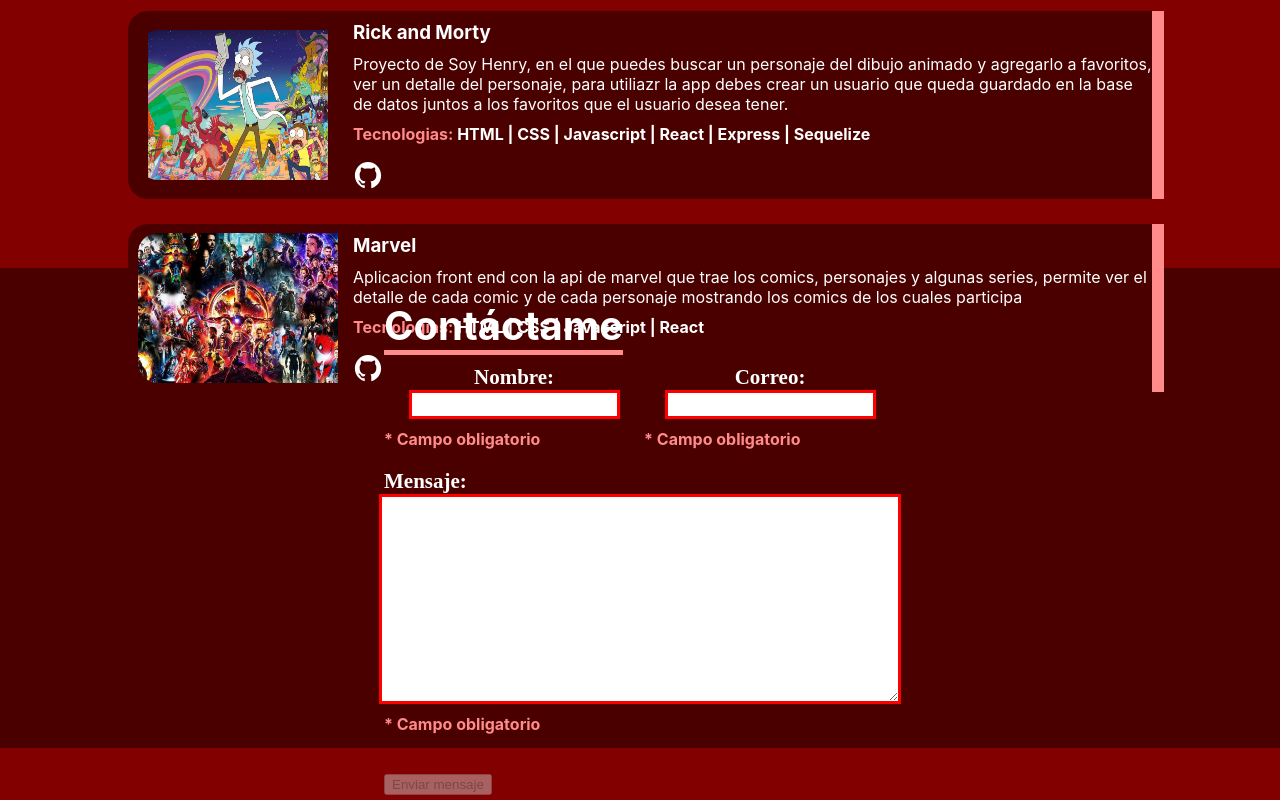
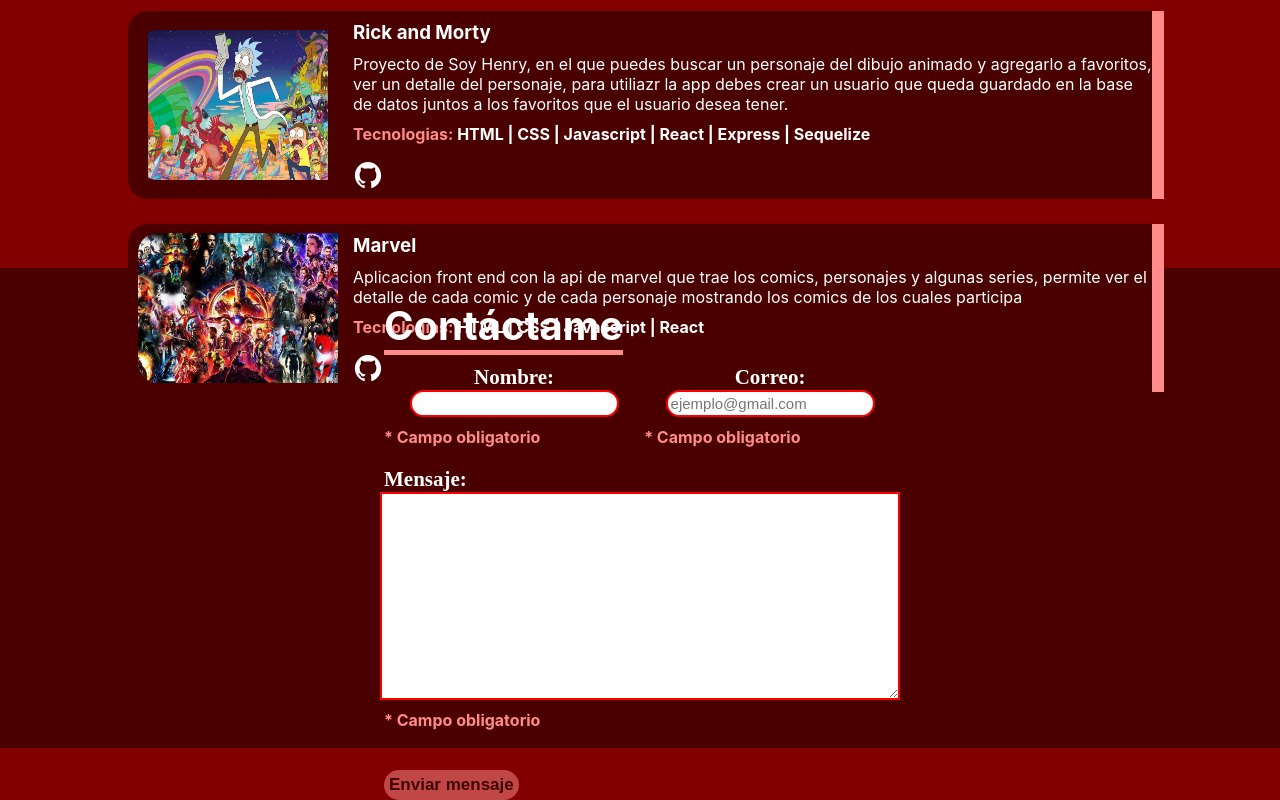
Before and after one commit to fran-itria/portafolio, a React (Create React App) app in the folder Front/: page / in a window 1280 px wide. Shown: the part 2132-2932 px from the top of the page. Built offline with nearby package versions, Linux system fonts and the light colour scheme.

Commit message:
Styles contact component

```diff
--- a/Front/src/components/contact/contact.jsx
+++ b/Front/src/components/contact/contact.jsx
@@ -12,7 +12,7 @@
 
   const validate = (inputs, setErrors) => {
     let error = {};
-    const regexEmail = /^[A-Z0-9._%+-]+@[A-Z0-9.-]+\.[A-Z]{3}$/i
+    const regexEmail = /^[A-Z0-9._%+-]+@[A-Z0-9.-]+\.[A-Z]{3}$/i;
 
     if (inputs.name.length == 0) {
       error.name = "Campo obligatorio";
@@ -20,7 +20,7 @@
 
     if (inputs.email.length == 0) {
       error.email = "Campo obligatorio";
-    } else if (!regexEmail.test(inputs.email)){
+    } else if (!regexEmail.test(inputs.email)) {
       error.email = "Debe ser un correo válido";
     } else delete error.email;
 
@@ -77,6 +77,7 @@
               name="email"
               onChange={(event) => handleInput(event)}
               className={errors.email ? style.inputError : style.input}
+              placeholder="ejemplo@gmail.com"
             ></input>
             {errors.email ? (
               <div className={style.error}>
@@ -93,6 +94,7 @@
             className={errors && errors.message ? style.areaError : style.area}
             name="message"
             onChange={(event) => handleInput(event)}
+            spellCheck='true'
           ></textarea>
           {errors.message ? (
             <div className={style.errorMensaje}>
@@ -104,11 +106,13 @@
         </div>
         <div className={style.button}>
           {Object.keys(errors).length > 0 ? (
-            <button type="submit" disabled>
+            <button type="submit" disabled className={style.enviar}>
               Enviar mensaje
             </button>
           ) : (
-            <button type="submit">Enviar mensaje</button>
+            <button type="submit" className={style.enviar}>
+              Enviar mensaje
+            </button>
           )}
         </div>
       </form>
--- a/Front/src/components/contact/contact.module.css
+++ b/Front/src/components/contact/contact.module.css
@@ -41,15 +41,16 @@
 .input{
     font-size: 15px;
     border: none;
-    border: solid 3px rgb(0, 255, 0);
+    border: solid 2px rgb(0, 255, 0);
     padding: 3px;
-    /* height: 50px; */
+    border-radius: 20px;
 }
 .inputError{
     font-size: 15px;
     border: none;
-    border: solid 3px rgb(255, 0, 0);
+    border: solid 2px rgb(255, 0, 0);
     padding: 3px;
+    border-radius: 25px;
 }
 
 .mensaje{
@@ -62,11 +63,15 @@
 .area{
     width: 40%;
     height: 200px;
+    border-radius: 0px;
+    font-size: 15px;
+    border: solid 2px rgb(0, 255, 0);
 }
 .areaError{
     width: 40%;
     height: 200px;
-    border: solid red 3px;
+    border: solid red 2px;
+    border-radius: 0px;
 }
 .button{
     margin-top: 20px;
@@ -85,11 +90,28 @@
     margin-top: 10px;
     margin-bottom: 20px;
 }
-/* .errorMessage{
-    display: flex;
-    justify-content: center;
-    width: 170px;
-    text-align: left;
-    background: rgb(156, 156, 156);
-    color: rgb(255, 0, 0);
-} */
+
+.enviar{
+    font-size: 17px;
+    border-radius: 20px;
+    padding: 5px;
+    background-color: rgb(139, 255, 139);
+    border: none;
+    font-weight: bold;
+    color: black;
+    box-shadow: 0 -5px rgb(0, 128, 0);
+}
+.enviar:hover{
+    box-shadow: 0 -3px rgb(0, 128, 0);
+    cursor: pointer;
+}
+.enviar:active{
+    box-shadow: 0 0px rgb(0, 128, 0);
+    cursor: pointer;
+}
+.enviar:disabled{
+    opacity: 0.5;
+    cursor: not-allowed;
+    box-shadow: 0 0px rgb(0, 128, 0);
+    background-color: rgb(255, 139, 139);
+}
```
